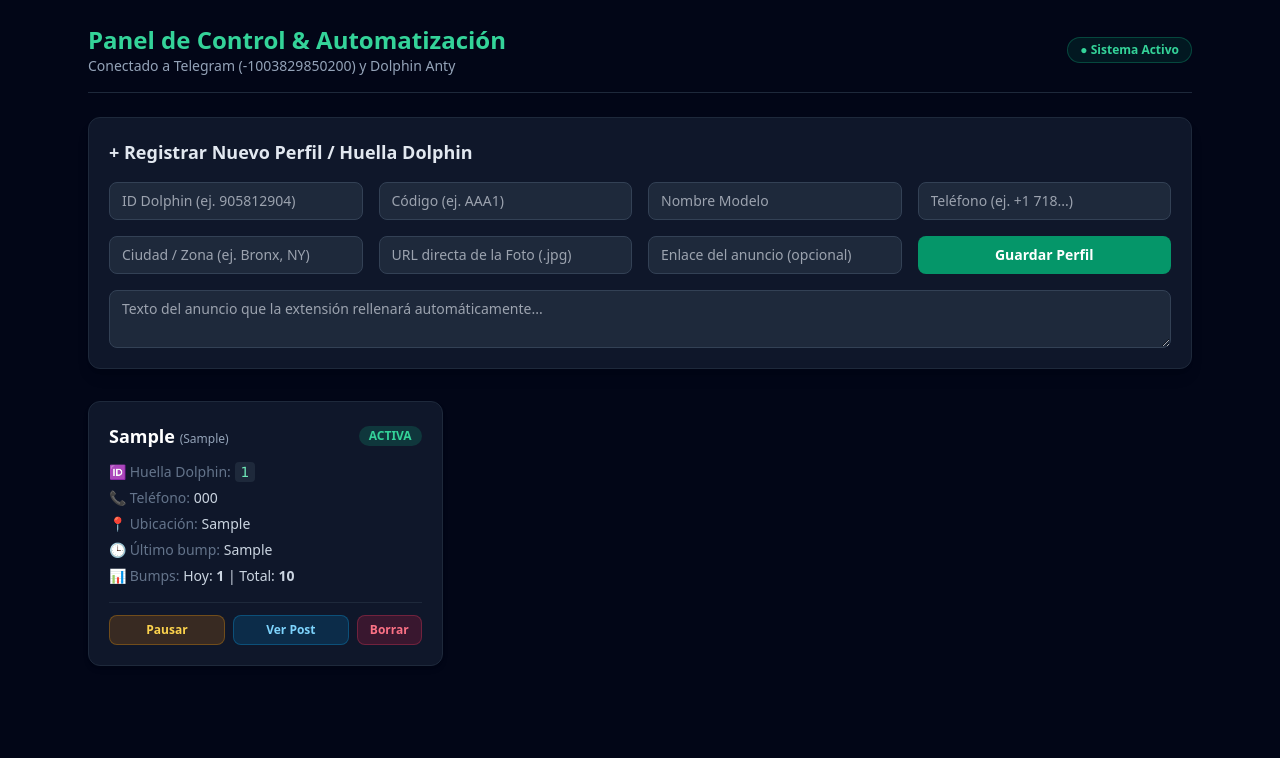
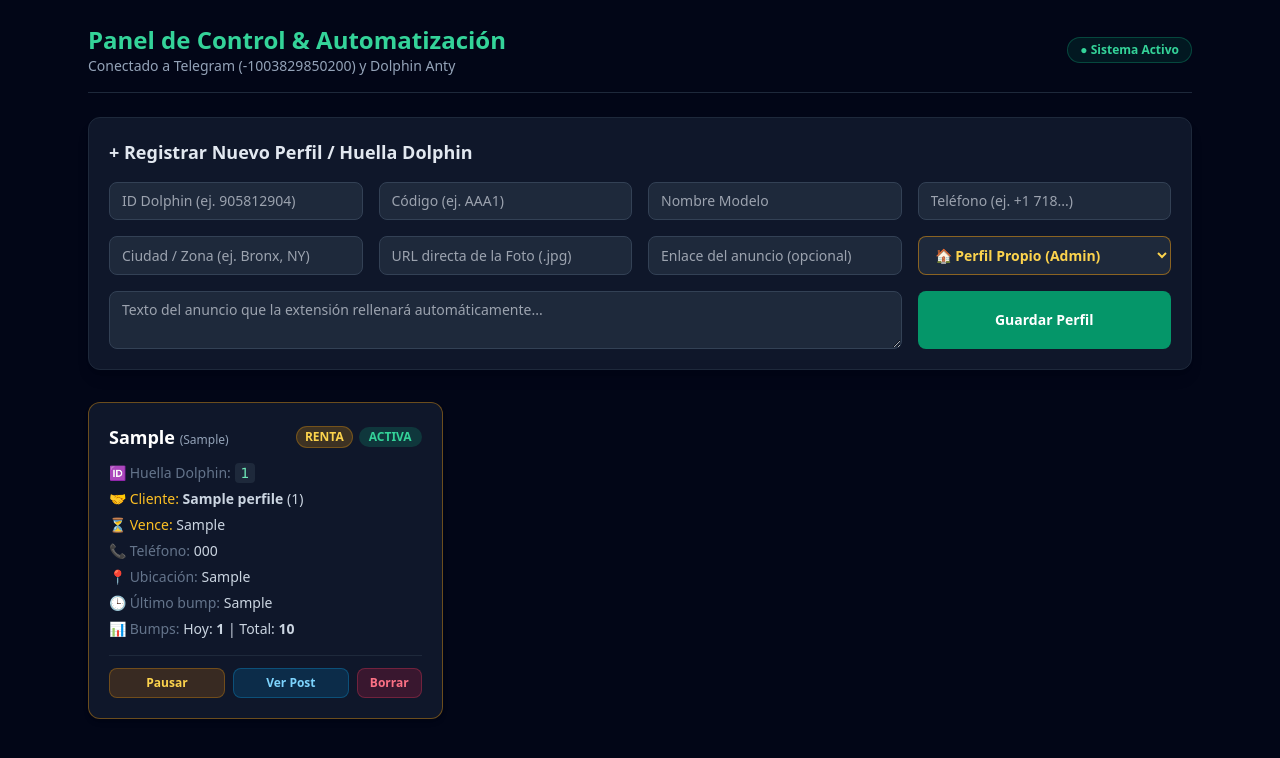
Before and after one commit to luiskauryf-hue/mi-panel-bot, a Flask app: page / in a window 1280 px wide. Shown: the top 758 px of the page. Run offline with Flask 3, Linux system fonts and the light colour scheme; tables that the repository leaves empty hold one stand-in row (values such as "Sample post"); some libraries are stand-ins or nearby versions.

Commit message:
Update index.html

```diff
--- a/templates/index.html
+++ b/templates/index.html
@@ -37,31 +37,59 @@
                     class="bg-slate-800 border border-slate-700 rounded-lg px-3 py-2 text-sm focus:outline-none focus:border-emerald-500">
                 <input type="url" name="enlace_anuncio" placeholder="Enlace del anuncio (opcional)"
                     class="bg-slate-800 border border-slate-700 rounded-lg px-3 py-2 text-sm focus:outline-none focus:border-emerald-500">
+
+                <!-- Selector Propio vs Renta -->
+                <select name="es_renta" id="selectorRenta" onchange="toggleCamposRenta()"
+                    class="bg-slate-800 border border-amber-500/50 text-amber-300 font-semibold rounded-lg px-3 py-2 text-sm focus:outline-none focus:border-amber-400">
+                    <option value="0">🏠 Perfil Propio (Admin)</option>
+                    <option value="1">🤝 Perfil de Renta (Cliente)</option>
+                </select>
+
+                <!-- Campos exclusivos cuando es Renta -->
+                <div id="bloqueRenta" class="hidden sm:col-span-2 lg:col-span-4 grid grid-cols-1 sm:grid-cols-3 gap-4 bg-amber-500/10 border border-amber-500/30 rounded-lg p-3">
+                    <input type="text" name="cliente_nombre" placeholder="Nombre del Cliente (ej. Sofía)"
+                        class="bg-slate-800 border border-slate-700 rounded-lg px-3 py-2 text-sm focus:outline-none focus:border-amber-400">
+                    <input type="text" name="cliente_chat_id" placeholder="ID Grupo Telegram Cliente (ej. -100...)"
+                        class="bg-slate-800 border border-slate-700 rounded-lg px-3 py-2 text-sm focus:outline-none focus:border-amber-400">
+                    <input type="text" name="vence_renta" placeholder="Vence renta (ej. Jueves 18 Dic)"
+                        class="bg-slate-800 border border-slate-700 rounded-lg px-3 py-2 text-sm focus:outline-none focus:border-amber-400">
+                </div>
+
+                <textarea name="texto" rows="2" placeholder="Texto del anuncio que la extensión rellenará automáticamente..."
+                    class="sm:col-span-2 lg:col-span-3 bg-slate-800 border border-slate-700 rounded-lg px-3 py-2 text-sm focus:outline-none focus:border-emerald-500"></textarea>
+
                 <button type="submit"
                     class="bg-emerald-600 hover:bg-emerald-500 text-white font-semibold rounded-lg px-4 py-2 text-sm transition">
                     Guardar Perfil
                 </button>
-                <textarea name="texto" rows="2" placeholder="Texto del anuncio que la extensión rellenará automáticamente..."
-                    class="sm:col-span-2 lg:col-span-4 bg-slate-800 border border-slate-700 rounded-lg px-3 py-2 text-sm focus:outline-none focus:border-emerald-500"></textarea>
             </form>
         </div>
 
         <!-- Tarjetas de Perfiles Activos -->
         <div class="grid grid-cols-1 md:grid-cols-2 lg:grid-cols-3 gap-5">
             {% for p in perfiles %}
-            <div class="bg-slate-900 border border-slate-800 rounded-xl p-5 flex flex-col justify-between shadow-md">
+            <div class="bg-slate-900 border {{ 'border-amber-500/40' if p.es_renta else 'border-slate-800' }} rounded-xl p-5 flex flex-col justify-between shadow-md">
                 <div>
-                    <div class="flex justify-between items-center mb-3">
+                    <div class="flex justify-between items-center mb-3 gap-2">
                         <span class="text-lg font-bold text-white">{{ p.codigo }} <span class="text-xs font-normal text-slate-400">({{ p.modelo or 'Sin nombre' }})</span></span>
-                        {% if p.estado == 'ACTIVA' %}
-                        <span class="bg-emerald-500/20 text-emerald-400 px-2.5 py-0.5 rounded-full text-xs font-bold">ACTIVA</span>
-                        {% else %}
-                        <span class="bg-rose-500/20 text-rose-400 px-2.5 py-0.5 rounded-full text-xs font-bold">PAUSADA</span>
-                        {% endif %}
+                        <div class="flex items-center gap-1.5">
+                            {% if p.es_renta %}
+                            <span class="bg-amber-500/20 text-amber-300 border border-amber-500/30 px-2 py-0.5 rounded-full text-xs font-bold">RENTA</span>
+                            {% endif %}
+                            {% if p.estado == 'ACTIVA' %}
+                            <span class="bg-emerald-500/20 text-emerald-400 px-2.5 py-0.5 rounded-full text-xs font-bold">ACTIVA</span>
+                            {% else %}
+                            <span class="bg-rose-500/20 text-rose-400 px-2.5 py-0.5 rounded-full text-xs font-bold">PAUSADA</span>
+                            {% endif %}
+                        </div>
                     </div>
 
                     <div class="space-y-1.5 text-sm text-slate-300 mb-4">
                         <p><span class="text-slate-500">🆔 Huella Dolphin:</span> <code class="bg-slate-800 px-1.5 py-0.5 rounded text-emerald-300">{{ p.dolphin_id }}</code></p>
+                        {% if p.es_renta %}
+                        <p><span class="text-amber-400">🤝 Cliente:</span> <strong>{{ p.cliente_nombre or 'Sin nombre' }}</strong> ({{ p.cliente_chat_id or 'Sin ID' }})</p>
+                        <p><span class="text-amber-400">⏳ Vence:</span> {{ p.vence_renta or 'Sin fecha' }}</p>
+                        {% endif %}
                         <p><span class="text-slate-500">📞 Teléfono:</span> {{ p.telefono or 'N/A' }}</p>
                         <p><span class="text-slate-500">📍 Ubicación:</span> {{ p.ubicacion or 'N/A' }}</p>
                         <p><span class="text-slate-500">🕒 Último bump:</span> {{ p.ultimo_bump }}</p>
@@ -93,5 +121,17 @@
             {% endfor %}
         </div>
     </div>
+
+    <script>
+        function toggleCamposRenta() {
+            const selector = document.getElementById("selectorRenta");
+            const bloque = document.getElementById("bloqueRenta");
+            if (selector.value === "1") {
+                bloque.classList.remove("hidden");
+            } else {
+                bloque.classList.add("hidden");
+            }
+        }
+    </script>
 </body>
 </html>
```
